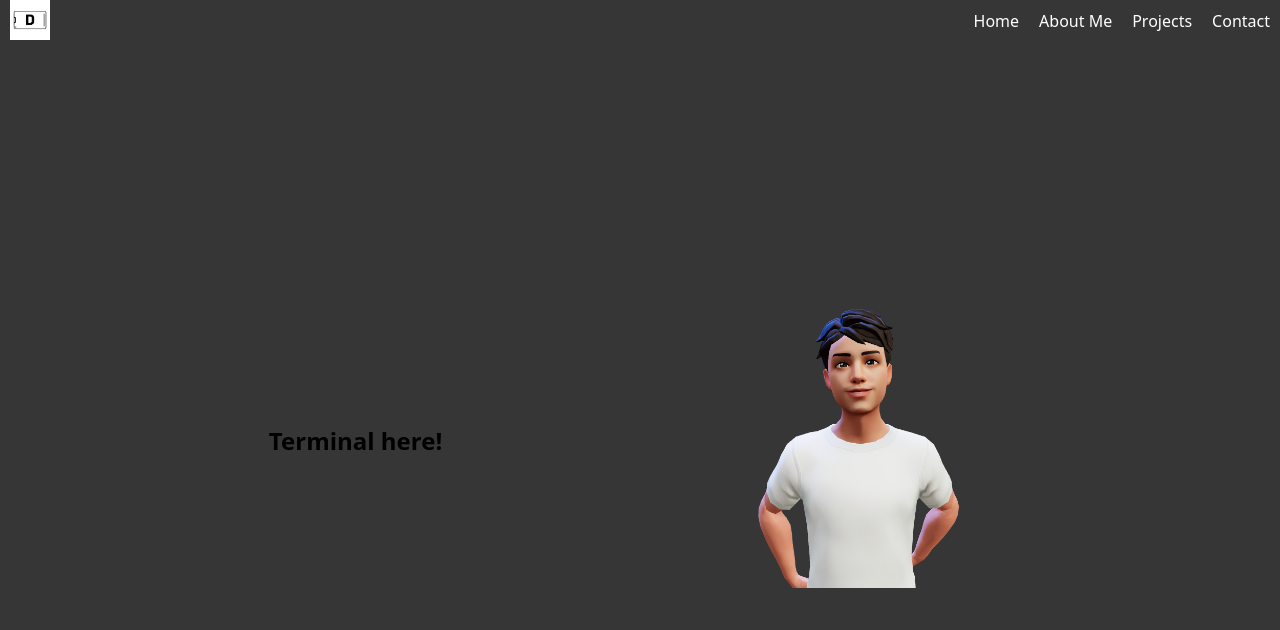
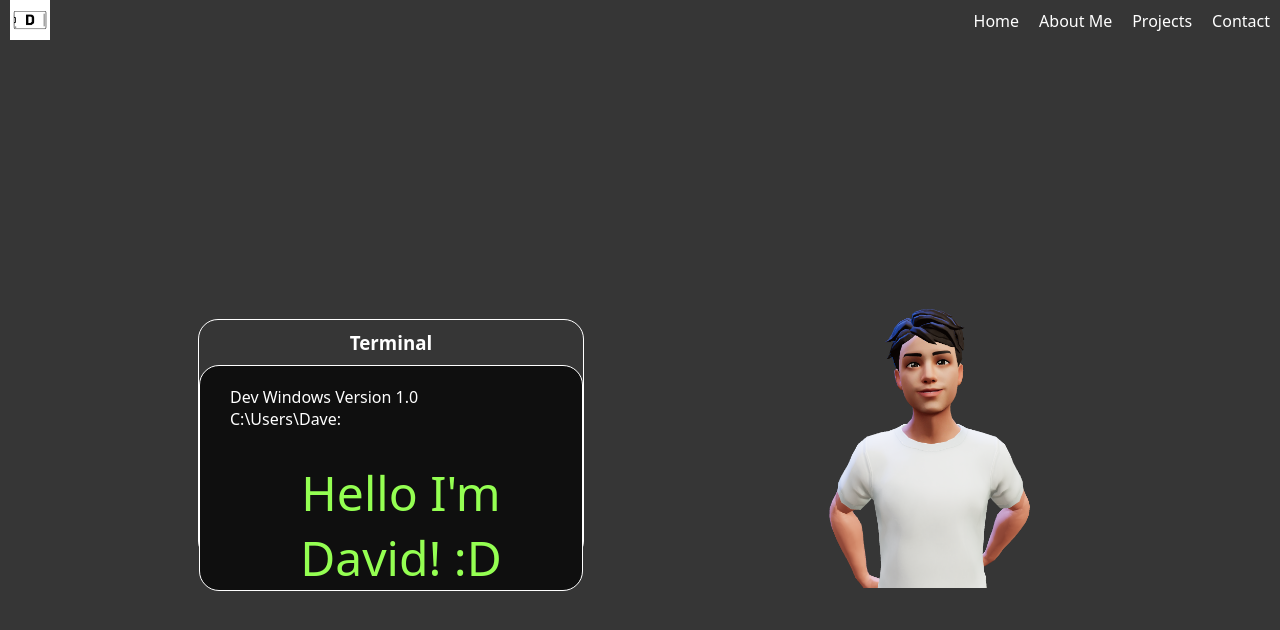
Before and after one commit to DaveHdz13/Portfolio, a React (Vite) app: page / in a window 1280 px wide. Shown: the top 630 px of the page. Built offline with nearby package versions, Linux system fonts and the light colour scheme.

Commit message:
Minor adjustments

```diff
--- a/src/App.jsx
+++ b/src/App.jsx
@@ -4,8 +4,6 @@ import Navbar from './components/Navbar/Navbar'
 import Home from './components/Home/Home'
 
 function App() {
-  const [count, setCount] = useState(0)
-
   return (
     <>
       <Navbar />
--- a/src/components/Home/Home.jsx
+++ b/src/components/Home/Home.jsx
@@ -1,12 +1,13 @@
 import React from "react";
-import '../Home/home.css';
+import './home.css';
 import avatar02 from '../../assets/Avatar02.png';
+import TerminalApp from "../TerminalApp/TerminalApp";
 
 function Home() {
   return (
     <section className="home-section">
       <div className="left">
-        <h2>Terminal here!</h2>
+        <TerminalApp />
       </div>
       <div className="right">
         <img src={avatar02} alt="avatar" />
--- a/src/components/Navbar/Navbar.jsx
+++ b/src/components/Navbar/Navbar.jsx
@@ -1,5 +1,5 @@
 import React from "react";
-import '../Navbar/navbar.css';
+import './navbar.css';
 import logo from '../../assets/Logo_hz_nobg.png'
 
 function Navbar() {
```
Also changed, not shown: src/components/Navbar/navbar.css (indentation only).
